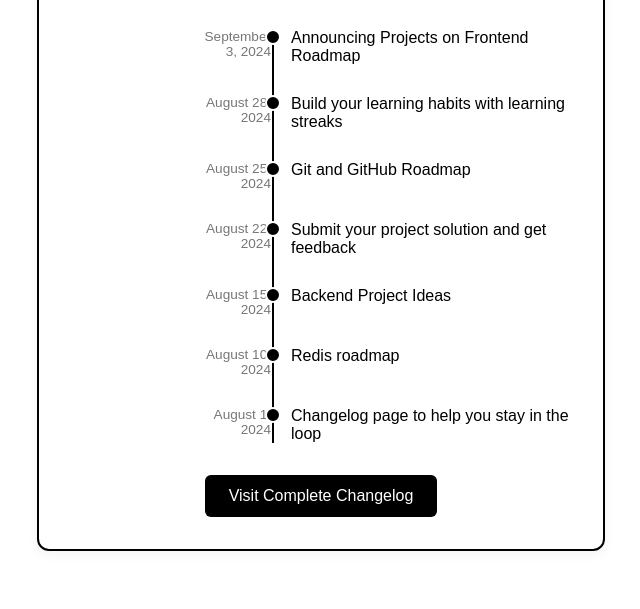
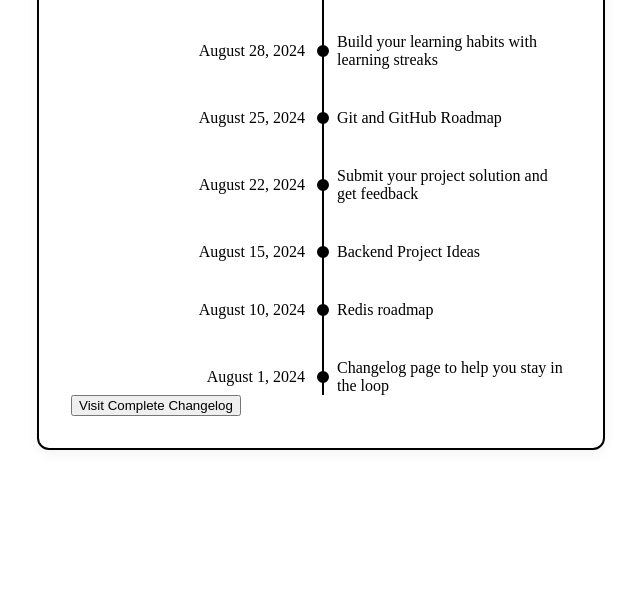
Before and after one commit to bibashmanjusubedi/ChangeLogComponent, a plain HTML site: page index.html in a window 1280 px wide. Shown: the part 191-800 px from the top of the page, without its empty margins (319-959 px from the left). Drawn offline with Linux system fonts and the light colour scheme.

Commit message:
Grid style for timeline

```diff
--- a/style.css
+++ b/style.css
@@ -1,98 +1,62 @@
 body {
     display: flex;
     justify-content: center;
-    align-items: center;
-    background: #fff;
-    height: 100vh;
+    background: white;
     margin: 0;
-    font-family: Arial, sans-serif;
   }
 
   .changelog-container {
-    border: 2px solid #000;
+    border: 2px solid black;
     border-radius: 12px;
     padding: 2rem;
     max-width: 500px;
-    width: 100%;
     box-shadow: 0 4px 12px rgba(0, 0, 0, 0.05);
   }
 
   .changelog-header {
     text-align: center;
-    margin-bottom: 2rem;
   }
 
   .changelog-header p {
     color: #777;
-    margin-top: 0.5rem;
-    font-size: 0.95rem;
   }
 
   .timeline {
     position: relative;
-    padding-left: 120px;
-    /* space for date + line */
+    display: grid;
+    grid-template-columns: 1fr 12px 1fr;
+    margin: 0 auto;
+    grid-gap: 40px 10px;
   }
 
   .timeline::before {
-    content: "";
     position: absolute;
     top: 0;
-    left: 201px;
-    /* line position */
+    bottom: 0;
+    left: calc(50% + 1px);
     width: 2px;
-    height: 100%;
-    background-color: #000;
+    background-color: black;
+    content: '';
   }
 
   .timeline-item {
-    position: relative;
-    margin-bottom: 30px;
-    display: flex;
-    align-items: flex-start;
+    grid-column: span 3;
+    display: grid;
+    grid-template-columns: subgrid;
+    grid-auto-flow: dense;
+    align-items: center;
   }
 
-.timeline-item .timeline-date {
-    width: 80px;
+  .timeline-date {
     text-align: right;
-    margin-right: 20px;
-    color: #777;
-    font-size: 0.85rem;
-}
-
-.timeline-item .timeline-content {
-    flex: 1;
   }
 
   .timeline-item::before {
-    content: "";
-    position: absolute;
-    left: 74px;
-    /* dot center on the line */
-    top: 0;
+    grid-column: 2;
     width: 12px;
     height: 12px;
-    background-color: #000;
+    background-color: black;
     border-radius: 50%;
-    border: 2px solid #fff;
-    box-sizing: content-box;
+    border: 2px solid white;
+    content: "";
   }
-
-.changelog-footer {
-    text-align: center;
-    margin-top: 2rem;
-}
-
-.changelog-footer button {
-    background: #000;
-    color: #fff;
-    padding: 0.75rem 1.5rem;
-    border: none;
-    border-radius: 6px;
-    cursor: pointer;
-    font-size: 1rem;
-}
-
-.changelog-footer button:hover {
-    background: #333;
-}
```
Lines whose indentation alone changed are shown as unchanged.
